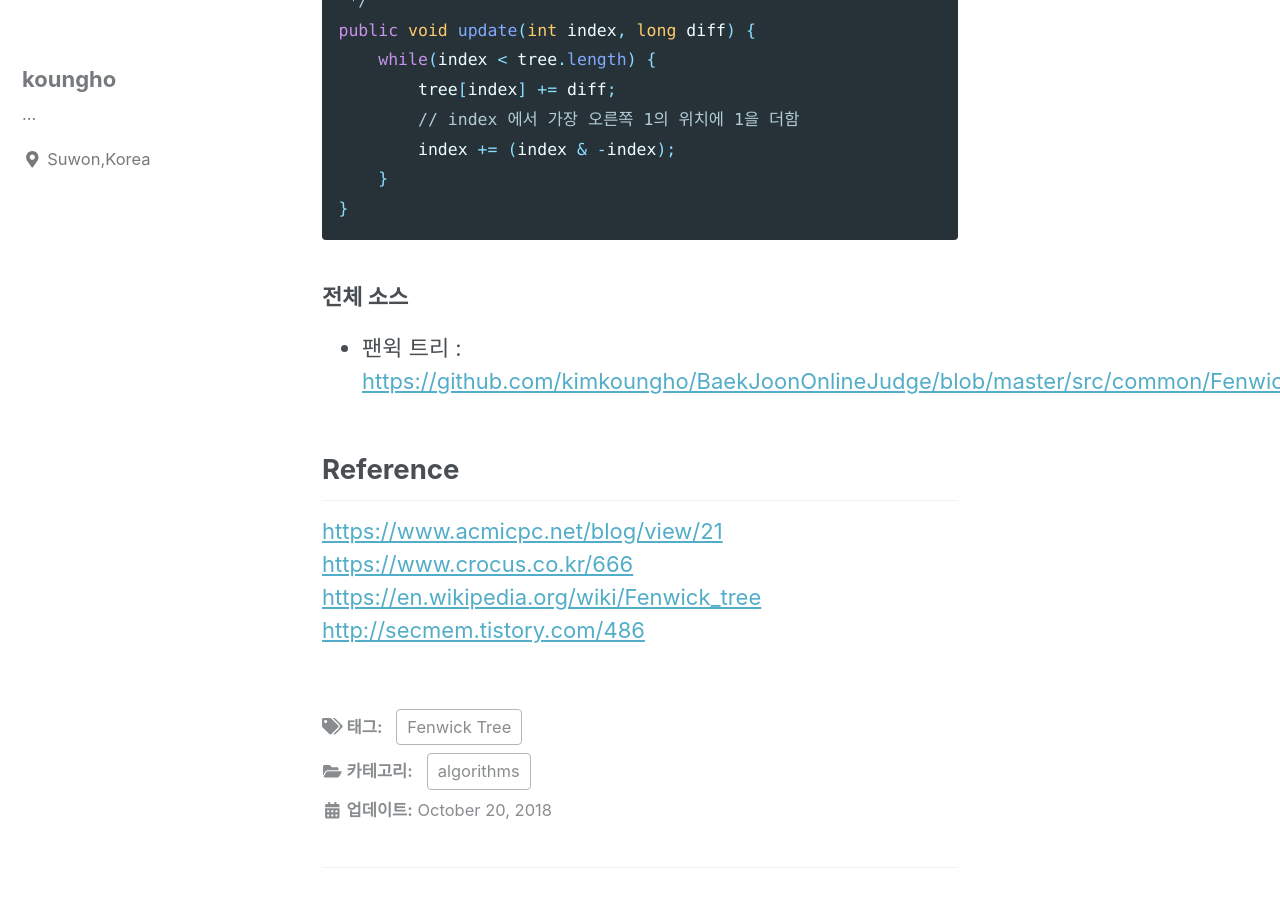
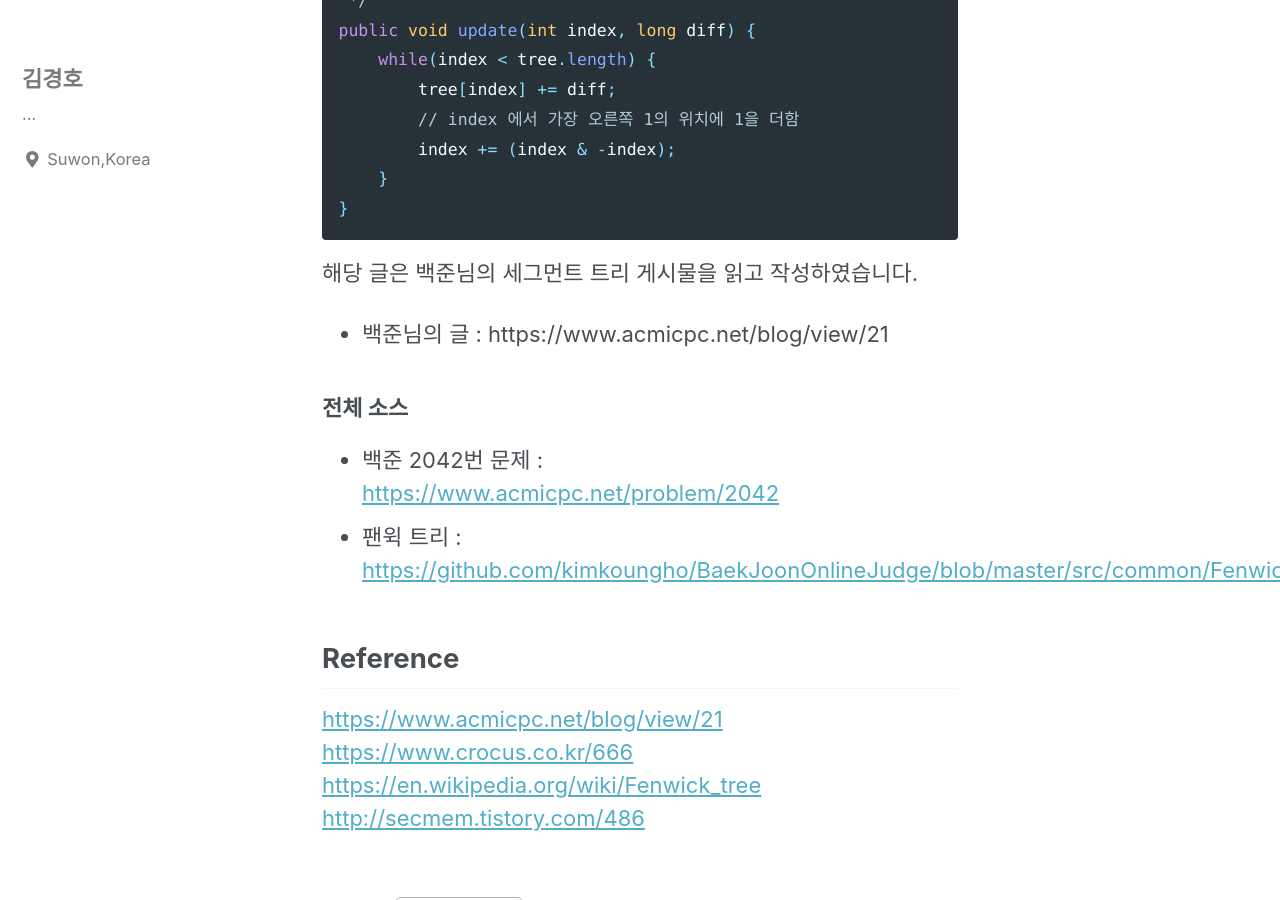
Before and after one commit to kimkoungho/kimkoungho.github.io, a Jekyll site: the page built from _posts/2018-10-20-fenwick-tree.md, in a window 1280 px wide and 900 px high, scrolled down 5766 px. Built offline with Jekyll 4.4.1, drawn with Linux system fonts in a browser that asks for light colours; nearby versions of some CDN libraries.

Commit message:
post update

````diff
--- a/_config.yml
+++ b/_config.yml
@@ -16,7 +16,7 @@ minimal_mistakes_skin    : "default" # "air", "aqua", "contrast", "dark", "dirt"
 
 # Site Settings
 locale                   : "ko"
-title                    : "개발 블로그"
+title                    : "블로그"
 title_separator          : "-"
 name                     : "blog"
 description              : "개인 공부한거 정리!"
@@ -31,7 +31,7 @@ words_per_minute         : 200
 comments:
   provider               : "disqus" # false (default), "disqus", "discourse", "facebook", "google-plus", "staticman", "staticman_v2" "custom"
   disqus:
-    shortname            : "koungho" # https://help.disqus.com/customer/portal/articles/466208-what-s-a-shortname-
+    shortname            : "김경호" # https://help.disqus.com/customer/portal/articles/466208-what-s-a-shortname-
   discourse:
     server               : # https://meta.discourse.org/t/embedding-discourse-comments-via-javascript/31963 , e.g.: meta.discourse.org
   facebook:
@@ -104,7 +104,7 @@ analytics:
 
 # Site Author
 author:
-  name             : "koungho"
+  name             : "김경호"
   avatar           : # path of avatar image, e.g. "/assets/images/bio-photo.jpg"
   bio              : "... "
   location         : "Suwon,Korea"
--- a/_posts/2018-10-20-fenwick-tree.md
+++ b/_posts/2018-10-20-fenwick-tree.md
@@ -128,8 +128,11 @@ public void update(int index, long diff) {
 }
 ```
 
+해당 글은 백준님의 세그먼트 트리 게시물을 읽고 작성하였습니다.
+- 백준님의 글 : https://www.acmicpc.net/blog/view/21
 
 ### 전체 소스
+- 백준 2042번 문제 : <https://www.acmicpc.net/problem/2042>
 - 팬윅 트리 : <https://github.com/kimkoungho/BaekJoonOnlineJudge/blob/master/src/common/FenwickTree.java>
 
 
````
